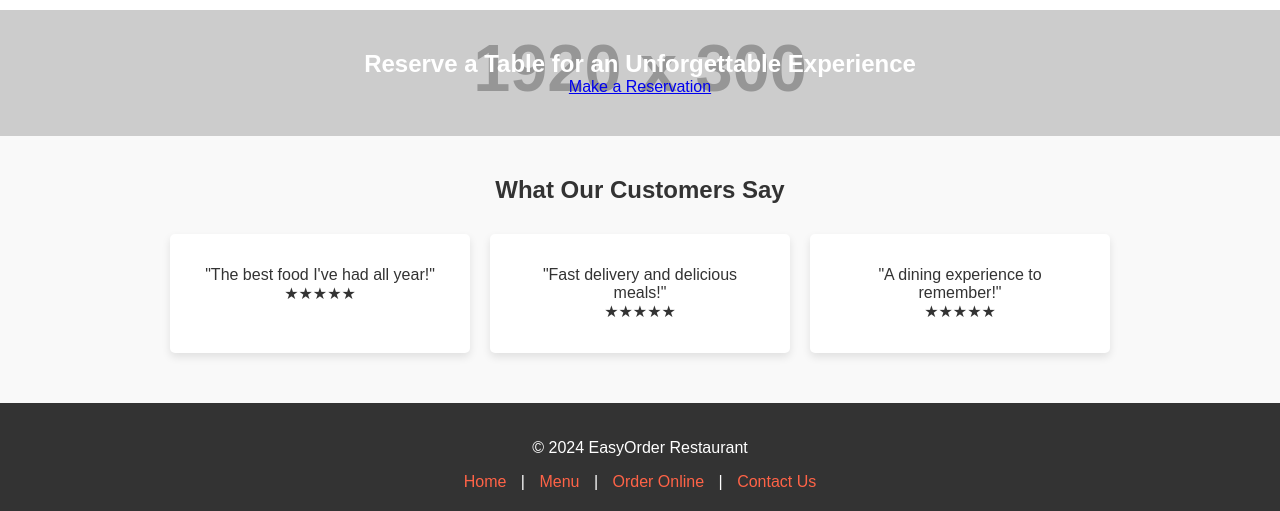
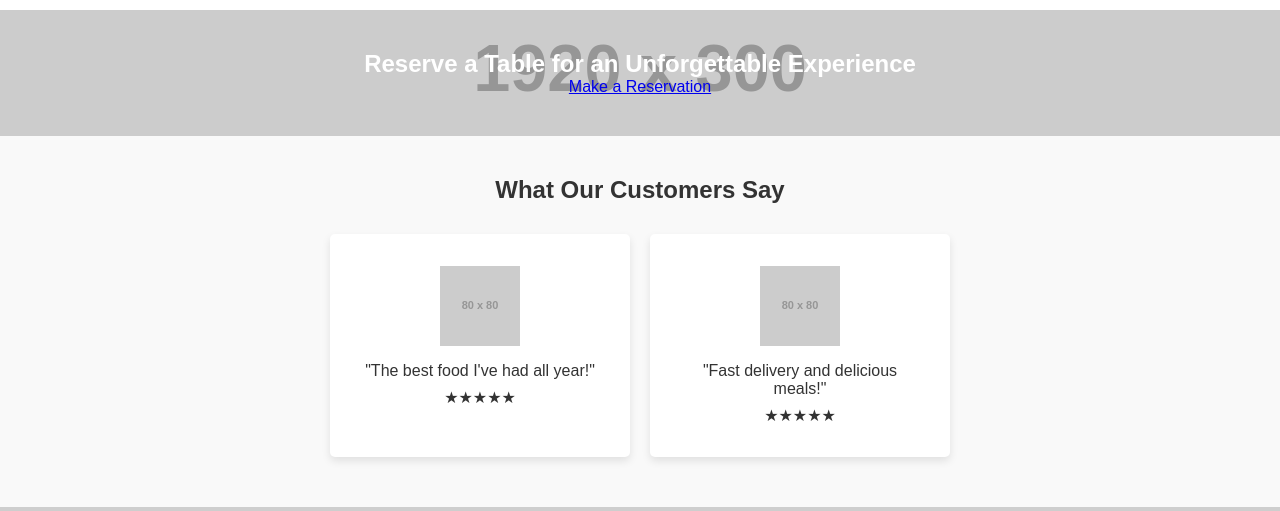
Before and after one commit to gioalco/EasyOrder, a PHP site: page / in a window 1280 px wide. Shown: the part 815-1326 px from the top of the page. Run offline with PHP 8.4, Linux system fonts and the light colour scheme; grey boxes labelled with a size stand in for pictures from a placeholder-image service; some libraries are stand-ins or nearby versions.

Commit message:
Have put a picture placeholder to the review.

```diff
--- a/index.php
+++ b/index.php
@@ -146,6 +146,14 @@
             vertical-align: top;
         }
 
+        .review img {
+            padding-bottom: 0.75em;
+        }
+
+        .review p {
+            padding-bottom: 0.5em;
+        }
+
         @media screen and (max-width: 600px) {
             .review-container {
                 display: flex;
@@ -212,22 +220,11 @@
         <h2>What Our Customers Say</h2>
         <div class="review-container">
             <div class="review">
+                <img src="https://placehold.co/80" alt="Person"></img>
                 <p>"The best food I've had all year!"</p>
                 <span>★★★★★</span>
             </div>
             <div class="review">
+                <img src="https://placehold.co/80" alt="Person"></img>
                 <p>"Fast delivery and delicious meals!"</p>
                 <span>★★★★★</span>
-            </div>
-            <div class="review">
-                <p>"A dining experience to remember!"</p>
-                <span>★★★★★</span>
-            </div>
-        </div>
-    </section>
-
-    <!-- Footer -->
-    <footer-component></footer-component>
-
-</body>
-</html>
```
